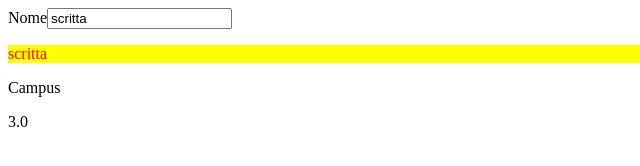
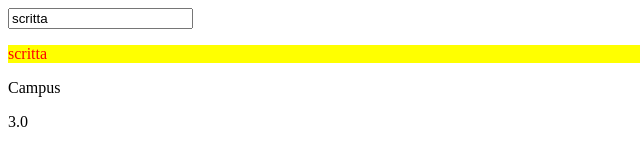
Before and after one commit to vaas-97/test2, a plain HTML site: page index.html in a window 1280 px wide. Shown: the full height of the page, 0-640 px from the left. Drawn offline with nearby package versions, Linux system fonts and the light colour scheme.

Commit message:
modifica index

```diff
--- a/index.html
+++ b/index.html
@@ -31,7 +31,7 @@
   <body>
    <div id="container">
 
-   Nome<input type="text" id="dettaglio_nome"/>
+   <input type="text" id="dettaglio_nome"/>
 
   <p id="boh"></p>
 
```
